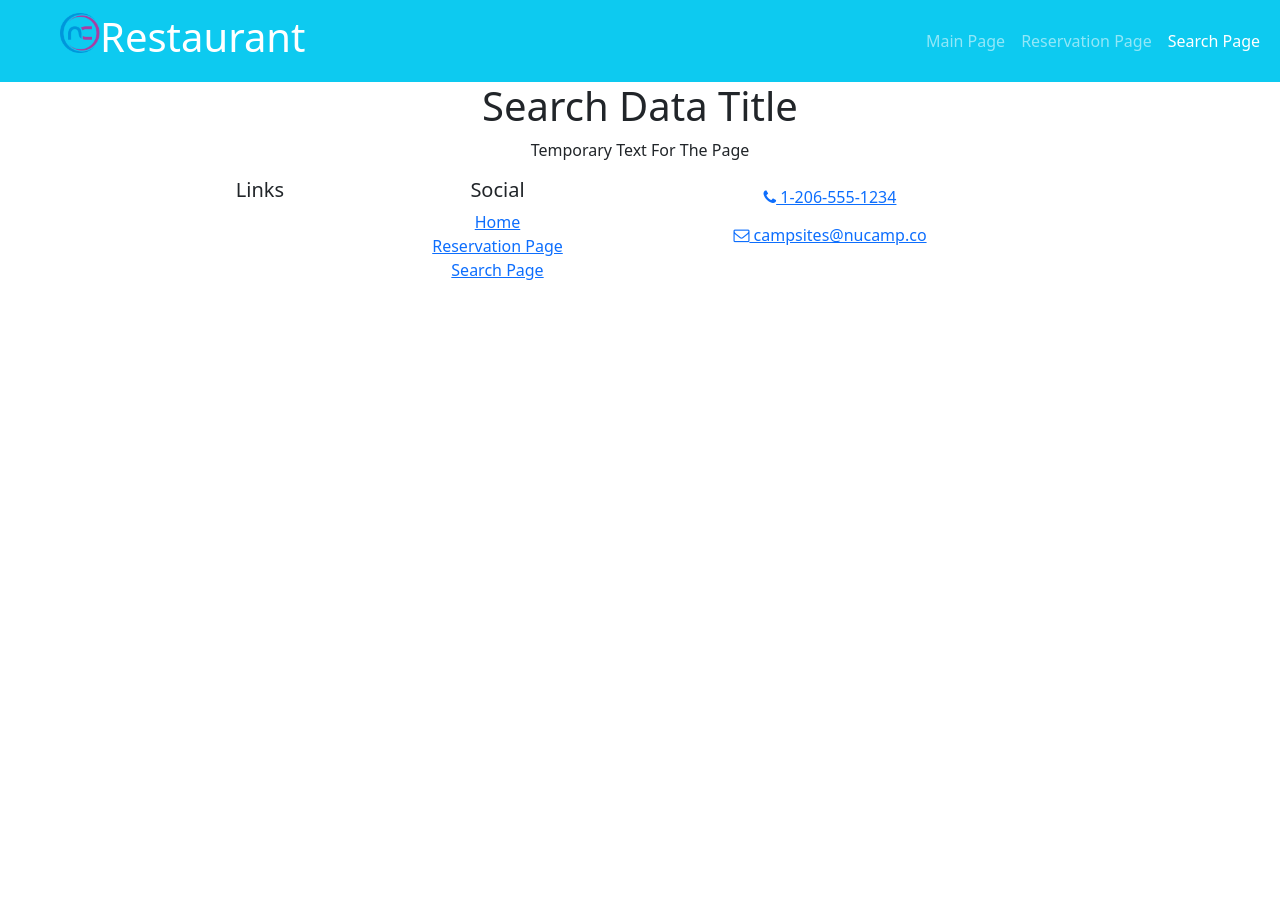
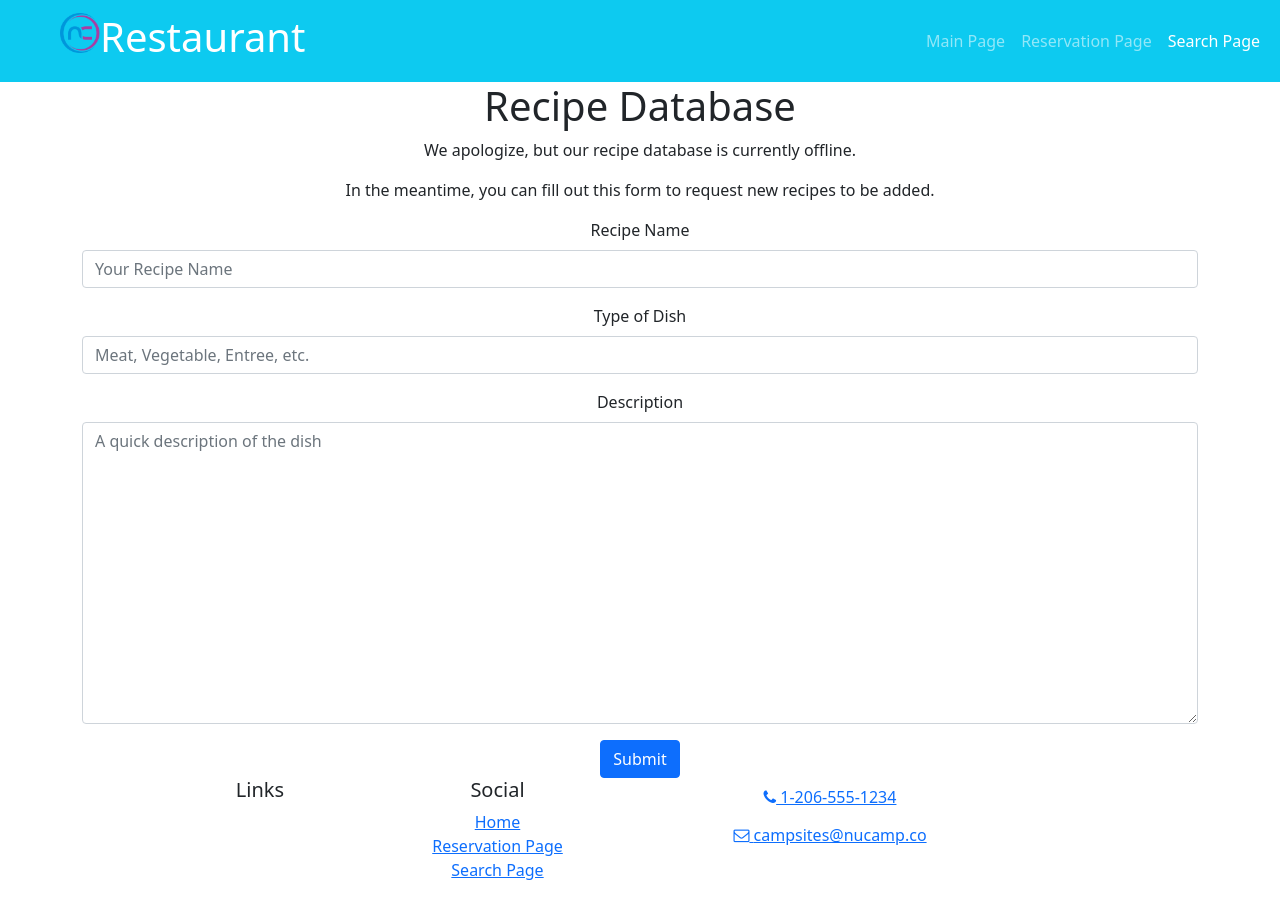
Before and after one commit to amilliiee/project_react, a React (Create React App) app: page /search in a window 1280 px wide. Before the commit the page ends 800 px from the top, so only its background shows below. Built offline with nearby package versions, Linux system fonts and the light colour scheme.

Commit message:
Added a form to the recipe search page

```diff
--- a/src/Pages/Main-Page.js
+++ b/src/Pages/Main-Page.js
@@ -5,9 +5,14 @@ import RestaurantOverview from "../components/Restaurant Overview"
 const MainPage = () => {
     return (
         <div>
-            <Header />
+            <div>
+                <Header />
+            </div>
             <RestaurantOverview/>
-            <Footer />
+            <RestaurantOverview/>
+            <div>
+                <Footer />
+            </div>
         </div>
     )
 }
--- a/src/Pages/Search-Page.js
+++ b/src/Pages/Search-Page.js
@@ -1,12 +1,12 @@
 import Header from "../components/Header"
 import Footer from "../components/Footer"
-import SearchArea from "../components/SearchArea"
+import SearchAreaDown from "../components/SearchArea-Unavailable"
 
 const SearchPage = () => {
     return(
         <div>
             <Header/>
-            <SearchArea/>
+            <SearchAreaDown/>
             <Footer/>
         </div>
     )
--- a/src/components/Footer.js
+++ b/src/components/Footer.js
@@ -1,16 +1,18 @@
-import { Container, Row, Col } from "reactstrap";
+import { Container, Row, Col,footer } from "reactstrap";
 import { Link } from "react-router-dom";
+import React from "react";
+
 
 const Footer = () => {
 	return (
-        <footer className='site-footer'>
+		<footer className="text-bg-alert" bgColor="info" >
 			<Container>
 				<Row>
-                    <Col xs={{ size: 4, offset: 1}} sm='2'>
+					<Col xs={{ size: 4, offset: 1 }} sm="2">
 						<h5>Links</h5>
 					</Col>
 
-                    <Col xs='6' sm='3' className="text-center">
+					<Col xs="6" sm="3" className="text-center">
 						<h5>Social</h5>
 						<ul className="list-unstyled">
 							<li>
@@ -25,19 +27,28 @@ const Footer = () => {
 						</ul>
 					</Col>
 
-                    <Col sm='4' className="text-center">
-                        <a role='button' className='btn btn-link' href='tel:+12065551234'>
-                            <i className='fa fa-phone' /> 1-206-555-1234
+					<Col sm="4" className="text-center">
+						<a
+							role="button"
+							className="btn btn-link"
+							href="tel:+12065551234"
+						>
+							<i className="fa fa-phone" /> 1-206-555-1234
 						</a>
 						<br />
-                        <a role='button' className='btn btn-link' href='mailto:notreal@notreal.co'>
-                            <i className='fa fa-envelope-o' /> campsites@nucamp.co
+						<a
+							role="button"
+							className="btn btn-link"
+							href="mailto:notreal@notreal.co"
+						>
+							<i className="fa fa-envelope-o" />{" "}
+							campsites@nucamp.co
 						</a>
 					</Col>
 				</Row>
 			</Container>
 		</footer>
 	);
-}
+};
 
 export default Footer;
--- /dev/null
+++ b/src/components/SearchArea-Unavailable.js
@@ -0,0 +1,81 @@
+// const url = `https://spoonacular-recipe-food-nutrition-v1.p.rapidapi.com/recipes/search?query=${textInput}`
+
+//Component
+// const SearchArea = () => {
+//     return (
+//         <div>
+//             <h1>Search For A Recipe</h1>
+//             <input type ="text"></input>
+//         </div>
+//     )
+// }
+
+// export default SearchArea
+
+//Proper Form code?
+/* <form action="{search}">
+    <input name="query" />
+    <button type="submit">Search</button>
+</form> */
+
+import { Button, Col, Container, Row } from "reactstrap"
+import { FormGroup, Label} from "reactstrap"
+import { Formik, Field, Form, ErrorMessage } from "formik"
+
+
+
+const SearchAreaDown = () => {
+    const handleSubmit = (values, {resetForm}) => {
+        const request = {
+            name: values.name,
+            type: values.type,
+            description: values.description
+        };
+        console.log(request);
+        alert("Thank you for your request.");
+        resetForm()
+    }
+
+    return (
+        <Container>
+            <Col>
+                <Row>
+                    <div>
+                        <h1>Recipe Database</h1>
+                        <p>We apologize, but our recipe database is currently offline.</p>
+                        <p>In the meantime, you can fill out this form to request new recipes to be added.</p>
+                    </div>
+                </Row>
+                <Row>
+                    <Formik initialValues={{name: undefined, type: undefined, description: ""}} onSubmit={handleSubmit}>
+                        <Form>
+                            <FormGroup>
+                                <Label htmlFor="name">Recipe Name</Label>
+                                <Field name="name" placeholder="Your Recipe Name" className="form-control"/>
+                                {/* <ErrorMessage name="name"></ErrorMessage> */}
+                            </FormGroup>
+
+                            <FormGroup>
+                                <Label htmlFor="type">Type of Dish</Label>
+                                <Field name="type" placeholder="Meat, Vegetable, Entree, etc." className="form-control"/>
+                                {/* <ErrorMessage name="type"></ErrorMessage> */}
+                            </FormGroup>
+
+                            <FormGroup>
+                                <Label htmlFor="description">Description</Label>
+                                <Field name="description" as="textarea" rows="12" className="form-control" placeholder="A quick description of the dish"/>
+                                {/* <ErrorMessage name="description"></ErrorMessage> */}
+                            </FormGroup>
+
+                            <Button type="submit" color="primary">
+                                Submit
+                            </Button>
+                        </Form>
+                    </Formik>
+                </Row>
+            </Col>
+        </Container>
+    )
+}
+
+export default SearchAreaDown
--- a/src/components/SearchArea.js
+++ /dev/null
@@ -1,32 +0,0 @@
-// const url = `https://spoonacular-recipe-food-nutrition-v1.p.rapidapi.com/recipes/search?query=${textInput}`
-
-//Component
-// const SearchArea = () => {
-//     return (
-//         <div>
-//             <h1>Search For A Recipe</h1>
-//             <input type ="text"></input>
-//         </div>
-//     )
-// }
-
-// export default SearchArea
-
-import { Col, Container, Row } from "reactstrap"
-
-const SearchArea = () => {
-    return (
-        <Container>
-            <Col>
-                <Row>
-                    <div>
-                        <h1>Search Data Title</h1>
-                        <p>Temporary Text For The Page</p>
-                    </div>
-                </Row>
-            </Col>
-        </Container>
-    )
-}
-
-export default SearchArea
```
Lines whose indentation alone changed are shown as unchanged.
